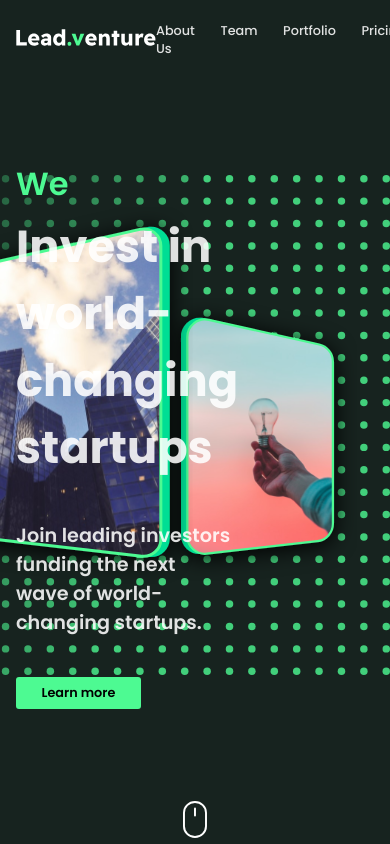
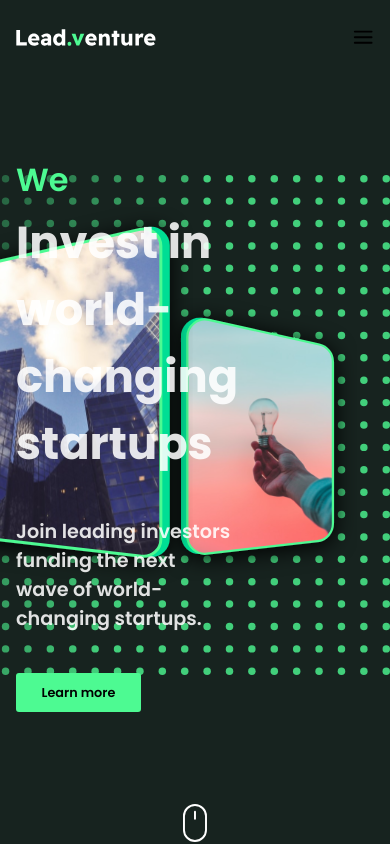
Before and after one commit to Arioum/lead-ventures, a React (Vite) app: page / in a window 390 px wide. Shown: the top 844 px of the page. Built offline with nearby package versions, Linux system fonts and the light colour scheme.

Commit message:
added navbar menu toggle +media queries

```diff
--- a/src/components/Button/button.module.scss
+++ b/src/components/Button/button.module.scss
@@ -1,3 +1,5 @@
+@import '../../abstracts.scss';
+
 .button {
   height: 2.5em;
   font-size: 1rem;
@@ -5,6 +7,12 @@
   cursor: pointer;
   border: none;
   border-radius: 5px;
+
+  @include media(lg) {
+    height: 3em;
+    font-size: 0.8rem;
+    border-radius: 3px;
+  }
 }
 
 .btnPrimary {
@@ -26,7 +34,9 @@
 }
 
 .btnSmall {
+  height: 2.5em;
   padding: 0 1em;
+  width: 100%;
   max-width: fit-content;
 }
 
@@ -38,13 +48,4 @@
 .btnLarge {
   padding: 0 3em;
   max-width: fit-content;
-  height: 3rem;
 }
-
-@media (max-width: 968px) {
-  .button {
-    height: 2.5em;
-    font-size: 0.8rem;
-    border-radius: 3px;
-  }
-}
--- a/src/layout/Navbar/Navbar.jsx
+++ b/src/layout/Navbar/Navbar.jsx
@@ -1,8 +1,18 @@
+import { useState, useEffect } from 'react';
+import { FiMenu } from 'react-icons/fi';
 import Button from '../../components/Button/Button';
 import leadLogo from '../../assets/brand-logo.svg';
 import classes from './navbar.module.scss';
 
 const Navbar = () => {
+  const [menuToggle, setMenuToggle] = useState(false);
+
+  useEffect(() => {
+    window.addEventListener('resize', () => {
+      if (window.innerWidth > 768) setMenuToggle(false);
+    });
+  });
+
   return (
     <nav className={`container ${classes.navbar}`}>
       <div>
@@ -33,6 +43,41 @@ const Navbar = () => {
           Sign Up
         </Button>
       </div>
+      <button
+        className={classes.navbar__menu}
+        onClick={() => setMenuToggle(!menuToggle)}
+      >
+        <FiMenu />
+      </button>
+      {menuToggle && (
+        <div className={classes.navbar__menuOverlay}>
+          <div>
+            <a href='/' className={classes.navbar__navItems}>
+              About Us
+            </a>
+            <a href='/' className={classes.navbar__navItems}>
+              Team
+            </a>
+            <a href='/' className={classes.navbar__navItems}>
+              Portfolio
+            </a>
+            <a href='/' className={classes.navbar__navItems}>
+              Pricing
+            </a>
+            <a href='/' className={classes.navbar__navItems}>
+              Help
+            </a>
+          </div>
+          <div className={classes.navbar__menuOverlay__btnCont}>
+            <Button variant='secondary' size='small'>
+              Log in
+            </Button>
+            <Button variant='primary' size='small'>
+              Sign Up
+            </Button>
+          </div>
+        </div>
+      )}
     </nav>
   );
 };
--- a/src/layout/Navbar/navbar.module.scss
+++ b/src/layout/Navbar/navbar.module.scss
@@ -1,19 +1,34 @@
+@import '../../abstracts.scss';
+
 .navbar {
   height: 80px;
   display: flex;
   justify-content: space-between;
   align-items: center;
+  position: relative;
 
   &__logo {
     width: 200px;
+
+    @include media(lg) {
+      width: 140px;
+    }
   }
 
   &__navLinkContainer {
     font-size: 1rem;
     font-weight: 500;
     display: inherit;
-    list-style: none;
     gap: 2em;
+
+    @include media(lg) {
+      font-size: 0.8rem;
+      gap: 2em;
+    }
+
+    @include media(md) {
+      display: none;
+    }
 
     &__navItems:hover {
       color: #fff;
@@ -23,22 +38,77 @@
   &__btnContainer {
     display: flex;
     gap: 2em;
-  }
-}
 
-@media (max-width: 968px) {
-  .navbar {
-    &__logo {
-      width: 140px;
+    @include media(lg) {
+      gap: 1em;
     }
 
-    &__navLinkContainer {
-      font-size: 0.8rem;
-      gap: 2em;
+    @include media(md) {
+      display: none;
+    }
+  }
+
+  &__menu {
+    font-size: 1.4rem;
+    display: none;
+    border: none;
+    background-color: transparent;
+    height: fit-content;
+    cursor: pointer;
+
+    @include media(md) {
+      display: block;
     }
 
-    &__btnContainer {
+    &:hover {
+      color: #4dfa92;
+    }
+  }
+
+  &__menuOverlay {
+    position: absolute;
+    right: 1rem;
+    top: 60px;
+    width: 200px;
+    background-color: #17231f;
+    border: 2px solid #345f51;
+    border-radius: 10px;
+    z-index: 1;
+    padding: 1em;
+    display: flex;
+    flex-direction: column;
+    gap: 2em;
+
+    & > div:first-of-type {
+      display: flex;
+      flex-direction: column;
       gap: 1em;
+
+      & > a {
+        font-size: 1rem;
+        font-weight: 500;
+        display: inherit;
+        gap: 2em;
+        padding: 0.6rem;
+
+        &:hover {
+          background-color: #4dfa92;
+          color: #17231f;
+          border-radius: 3px;
+        }
+      }
+    }
+
+    &__btnCont {
+      display: flex;
+      flex-direction: column;
+      gap: 1em;
+      width: 100%;
+
+      & > button {
+        max-width: none;
+        width: 100%;
+      }
     }
   }
 }
```
